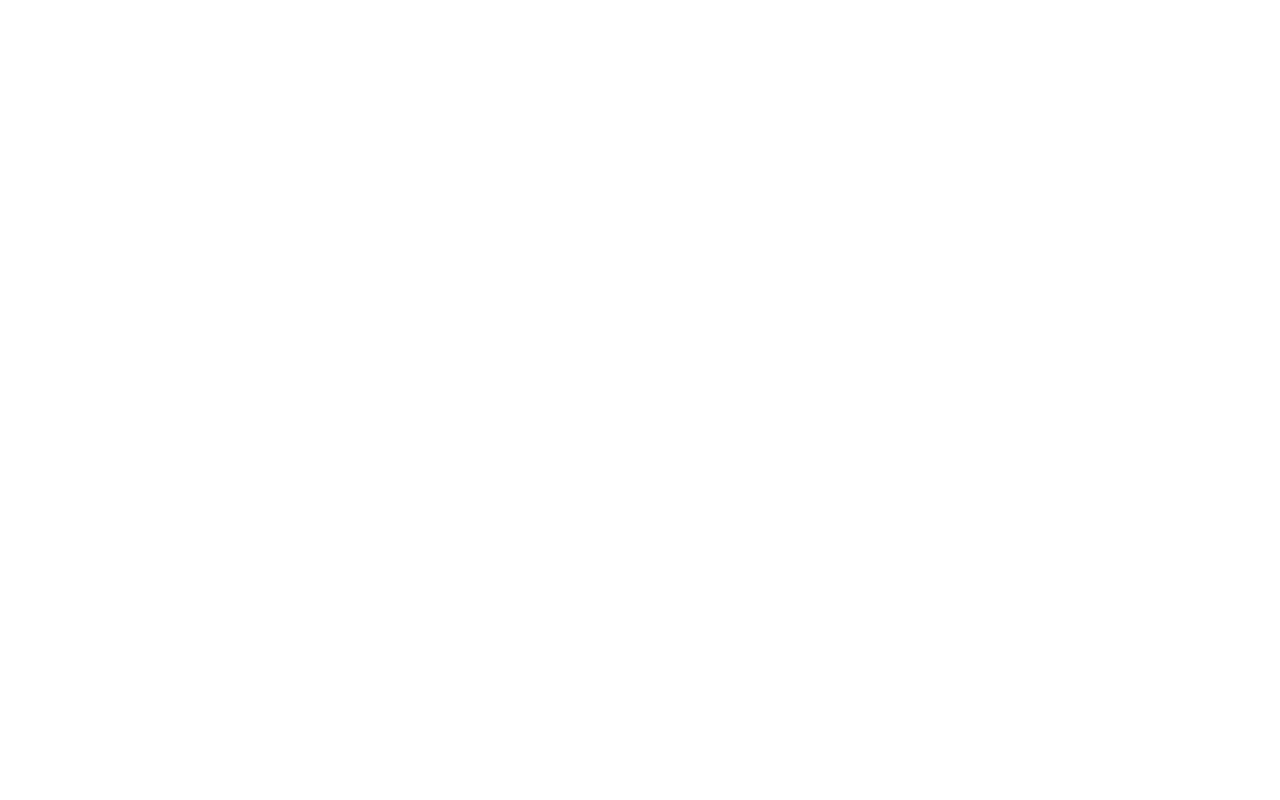
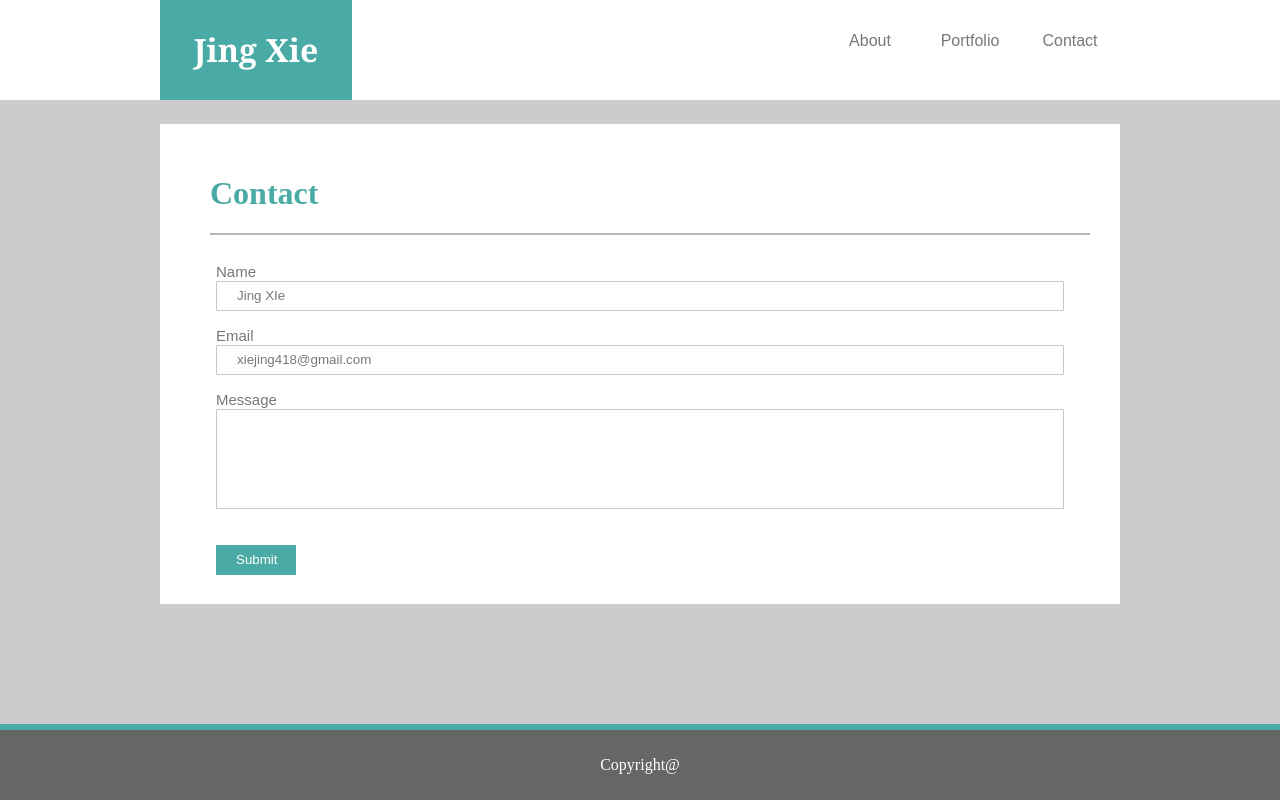
Before and after one commit to redbubble-ash/Basic-Portfolio, a plain HTML site: page contact.html in a window 1280 px wide. Drawn offline with Linux system fonts and the light colour scheme.

Commit message:
two pages complete

```diff
--- a/assets/css/style.css
+++ b/assets/css/style.css
@@ -10,6 +10,7 @@ html{
     height: 100%;
 
 }
+
 body{
     margin: auto;
     padding: 0;
@@ -28,10 +29,9 @@ nav{
     background-color: #ffffff;
     height:100px;
     width: 960px;
-    margin: 0;
+    margin: auto;
     padding: 0;
     position: relative;
-    left: 20%;
 
 }
 .my_name{
@@ -70,28 +70,39 @@ nav ul li a{
     text-align: center;
 }
 
-.main_content{
-    margin: 0;
+.footer {
+    position: absolute;
+    right: 0;
+    bottom: 0;
+    left: 0;
+    padding: 10px;
+    background-color:#666666;
+    text-align: center;
+    color: white;
+    border-top:6px solid #4aaaa5;
+  }
+
+
+.index #main_content{
+    margin: auto;
     padding: 0;
     background: #ffffff;
     width: 960px;
     position: relative;
-    left: 20%;
-    right: 25%;
-    height: 480px;
+    height: 520px;
 
 
 
 }
 
- .add_border{
+ .index #add_border{
      display: block;
      position:relative;
      margin:20px;
-     paddding:20px;
+     padding:20px;
      }
 
-h2{
+.index h1{
     position: relative;
     top: 10px;
     left: 10px;
@@ -104,30 +115,107 @@ h2{
 }
 
 
-img{
+.index img{
     float:left;
     width: 200px;
     height: 250px;
     float: left;
-    margin: 5px;
-    padding: 5px;
+    margin: 10px;
+    padding: 10px;
 
 
 }
 
 
-p{
+.index p{
     line-height: 30px;
 }
 
-.footer {
-    position: absolute;
-    right: 0;
-    bottom: 0;
-    left: 0;
-    padding: 10px;
-    background-color:#666666;
-    text-align: center;
-    color: white;
-    border-top:6px solid #4aaaa5;
-  }
+
+.contact #contact_info{
+    margin: auto;
+    padding: 0;
+    background: #ffffff;
+    width: 960px;
+    position: relative;
+    height: 480px;
+
+
+
+}
+
+ .contact #add_border{
+     display: block;
+     position:relative;
+     margin:20px;
+     padding:20px;
+     }
+
+  .contact h1{
+        position: relative;
+        top: 10px;
+        left: 10px;
+        color: #4aaaa5;
+        font-size: xx-large;
+        font-weight: bold;
+        display: dark;
+        height: 60px;
+        border-bottom: 2px solid #bdb4b4;
+    }
+
+    form {
+        /* Just to center the form on the page */
+        margin: 0 auto;
+        padding: 1em;
+      }
+
+      form div + div {
+        margin-top: 1em;
+      }
+
+      label {
+        /* To make sure that all labels have the same size and are properly aligned */
+        width: 90px;
+        text-align: right;
+        font-size: 15px;
+        font-family: Arial, Helvetica, sans-serif;
+        color: #777777
+      }
+
+      input, textarea {
+        /* To make sure that all text fields have the same font settings
+           By default, textareas have a monospace font */
+        font: 13px Arial, Helvetica, sans-serif #777777;
+
+        /* To give the same size to all text fields */
+        width: 100%;
+        box-sizing: border-box;
+
+        /* To harmonize the look & feel of text field border */
+        border: 1px solid rgb(202, 198, 198);
+        height: 30px;
+        padding: 12px 20px;
+        font-family: Arial, Helvetica, sans-serif;
+        color:#777777;
+        text-align: left;
+      }
+
+
+      textarea {
+        /* To properly align multiline text fields with their labels */
+        vertical-align: top;
+
+        /* To give enough room to type some text */
+        height: 20px;
+      }
+
+      input[type=submit] {
+        background-color: #4aaaa5;
+        color: white;
+        padding: 12px 20px;
+        border: none;
+        border: radius 0;
+        text-align: center;
+        width: 80px;
+        line-height: 50%;
+      }
--- a/contact.html
+++ b/contact.html
@@ -0,0 +1,52 @@
+<!DOCTYPE html>
+<html lang="en-us">
+
+<head>
+    <meta charset="UTF-8">
+    <title>My Portfolio</title>
+    <link rel="stylesheet" type="text/css" href="assets/css/style.css">
+
+</head>
+
+<body class="contact">
+    <div class="top_bar">
+        <nav>
+            <div class="my_name">Jing Xie</div>
+            <ul class="header-right">
+                <li><a href="index.html">About</a></li>
+                <li><a href="portfolio.html">Portfolio</a></li>
+                <li><a href="contact.html">Contact</a></li>
+            </ul>
+        </nav>
+    </div>
+    <div id="contact_info">
+        <div id="add_border">
+            <h1>Contact</h1>
+            <div>
+                    <form>
+                        <div>
+                            <label for="name">Name</label><br>
+                            <input type="text" id="name" value="Jing XIe">
+                        </div>
+                        <div>
+                            <label for="email">Email</label><br>
+                            <input type="text" id="email" value="xiejing418@gmail.com">
+                        </div>
+                        <div class="message">
+                            <label>Message</label><br>
+                            <input type="text" id="message" value="" style="height:100px">
+                        </div>
+                        <br><br>
+                            <input type="submit" value="Submit" size="4">
+                     </form>
+          </div>
+        </div>
+
+    </div>
+    <div class="footer">
+        <p>Copyright@</p>
+    </div>
+
+</body>
+
+</html>
```
Also changed, not shown: index.html (+21 -9 lines).
